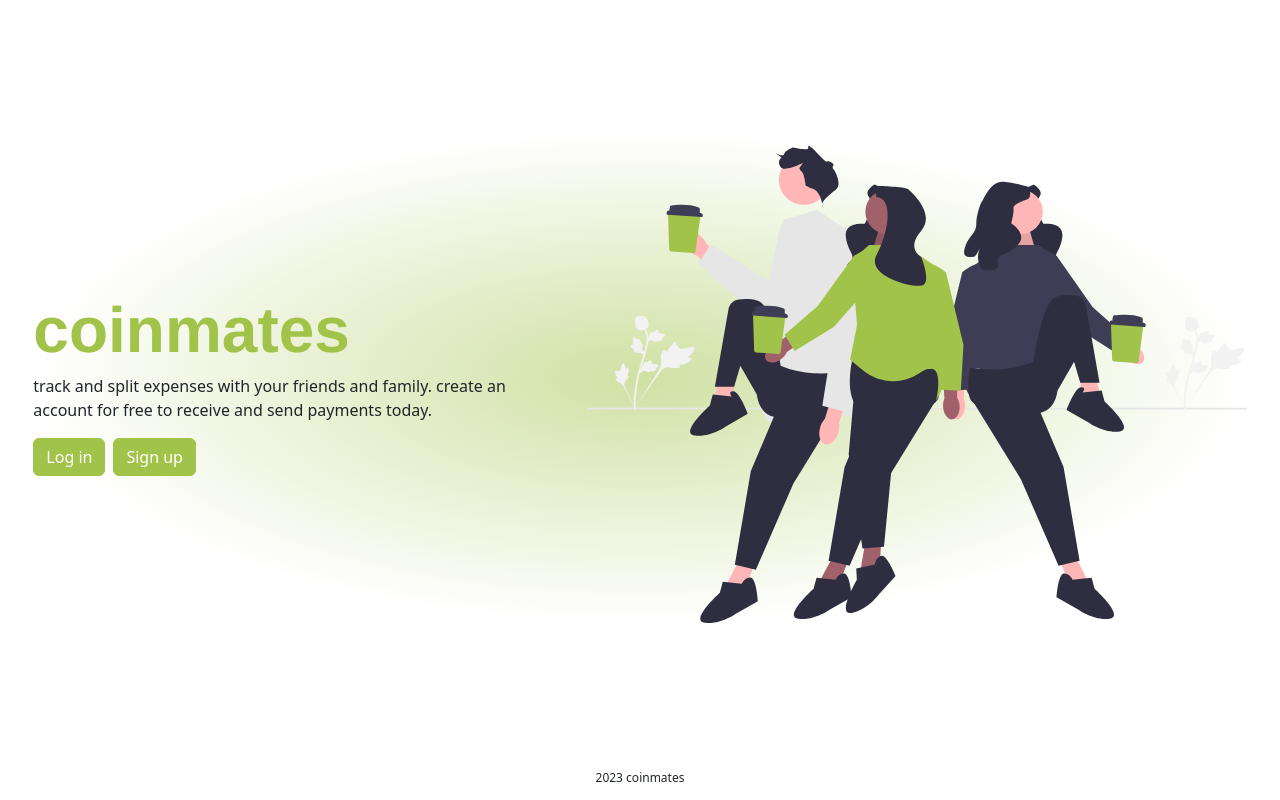
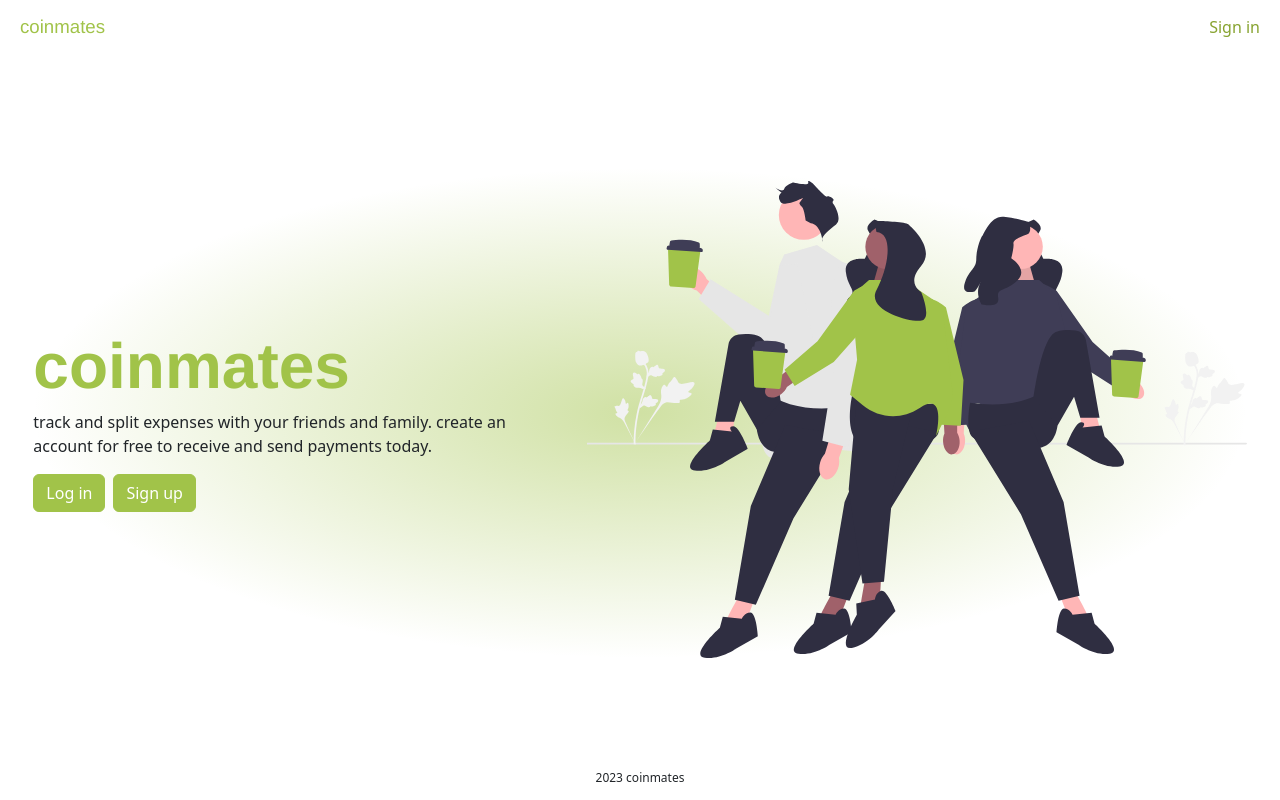
Before and after one commit to stjomd/coinmates, a React (Vite) app in the folder frontend/: page / in a window 1280 px wide. Built offline with nearby package versions, Linux system fonts and the light colour scheme; a web font is replaced by a local one.

Commit message:
Add header

```diff
--- a/frontend/src/components/app/App.tsx
+++ b/frontend/src/components/app/App.tsx
@@ -1,4 +1,5 @@
 import './App.scss'
+import '../../styles/global.scss'
 
 import {BrowserRouter as Router, Routes, Route} from 'react-router-dom'
 
@@ -6,6 +7,7 @@ import Landing from '../landing/Landing'
 import Login from '../login/Login'
 import Register from '../register/Register'
 import {UserService} from '../../services/UserService'
+import Header from '../header/Header'
 
 function App() {
 	const loggedInUser = UserService.getAuth()
@@ -14,6 +16,7 @@ function App() {
 	return (
 		<Router>
 			<div className='flexbox-container'>
+				<Header />
 				<Routes>
 					{/* home page */}
 					<Route
--- /dev/null
+++ b/frontend/src/components/header/Header.scss
@@ -0,0 +1,24 @@
+@use '../../colors';
+
+header {
+	display: flex;
+	justify-content: space-between;
+	align-items: baseline;
+	width: 100%;
+	padding-top: 10pt;
+	padding-bottom: 10pt;
+	padding-left: 15pt;
+	padding-right: 15pt;
+}
+
+.header-link {
+	color: colors.$dimmed;
+	text-decoration: none;
+	&:hover {
+		text-decoration: underline;
+	}
+}
+
+.header-logo {
+	font-size: 14pt;
+}
--- /dev/null
+++ b/frontend/src/components/header/Header.tsx
@@ -0,0 +1,31 @@
+import {UserService} from '../../services/UserService'
+import './Header.scss'
+
+import {Link} from 'react-router-dom'
+
+function Header() {
+	const user = UserService.getAuth()
+
+	const userItem = () => {
+		if (user == null) {
+			return (
+				<Link to='/login' className='header-link'>
+					<p>Sign in</p>
+				</Link>
+			)
+		} else {
+			return <p>{user.email}</p>
+		}
+	}
+
+	return (
+		<header>
+			<Link to='/' style={{textDecoration: 'none'}}>
+				<p className='logo header-logo'>coinmates</p>
+			</Link>
+			{userItem()}
+		</header>
+	)
+}
+
+export default Header
--- /dev/null
+++ b/frontend/src/styles/global.scss
@@ -0,0 +1,9 @@
+@use '../colors';
+@use '../fonts';
+
+// Defines reusable classes
+
+.logo {
+	font-family: fonts.$display-font-family;
+	color: colors.$primary;
+}
```
